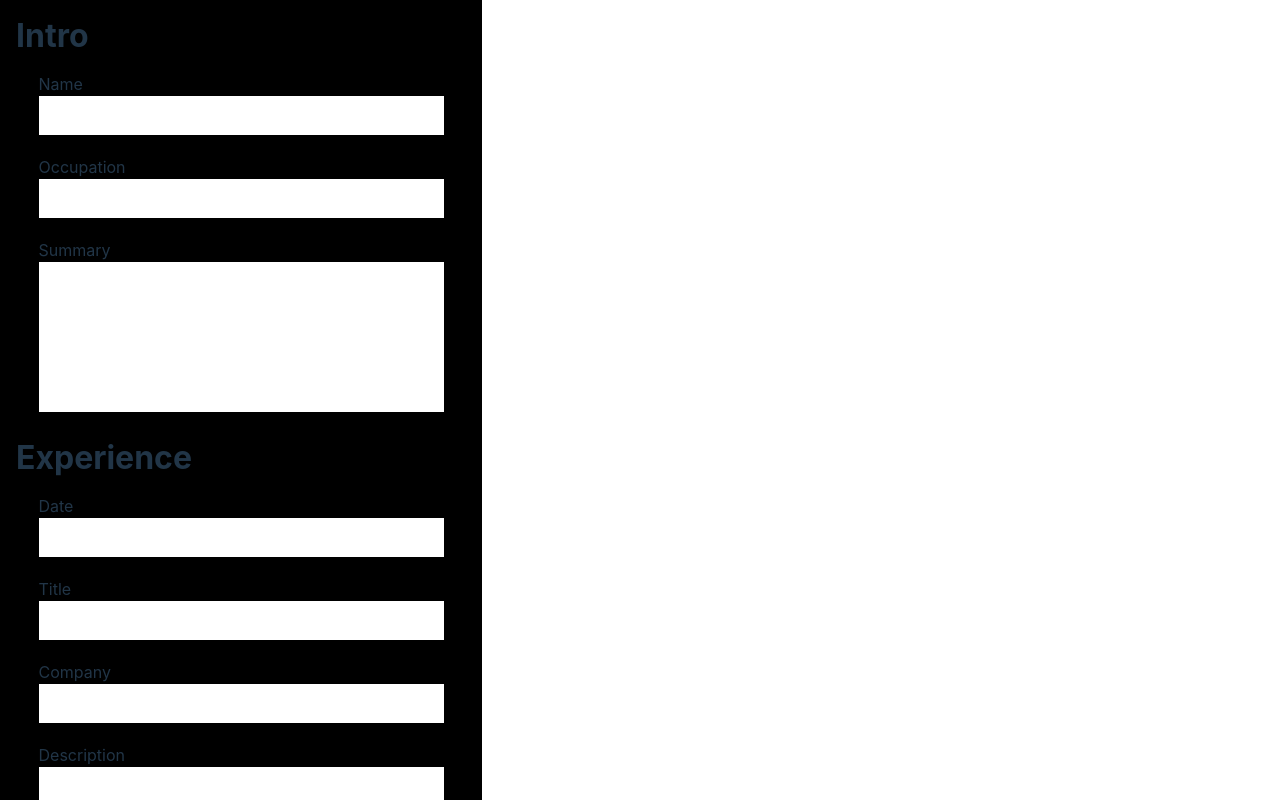
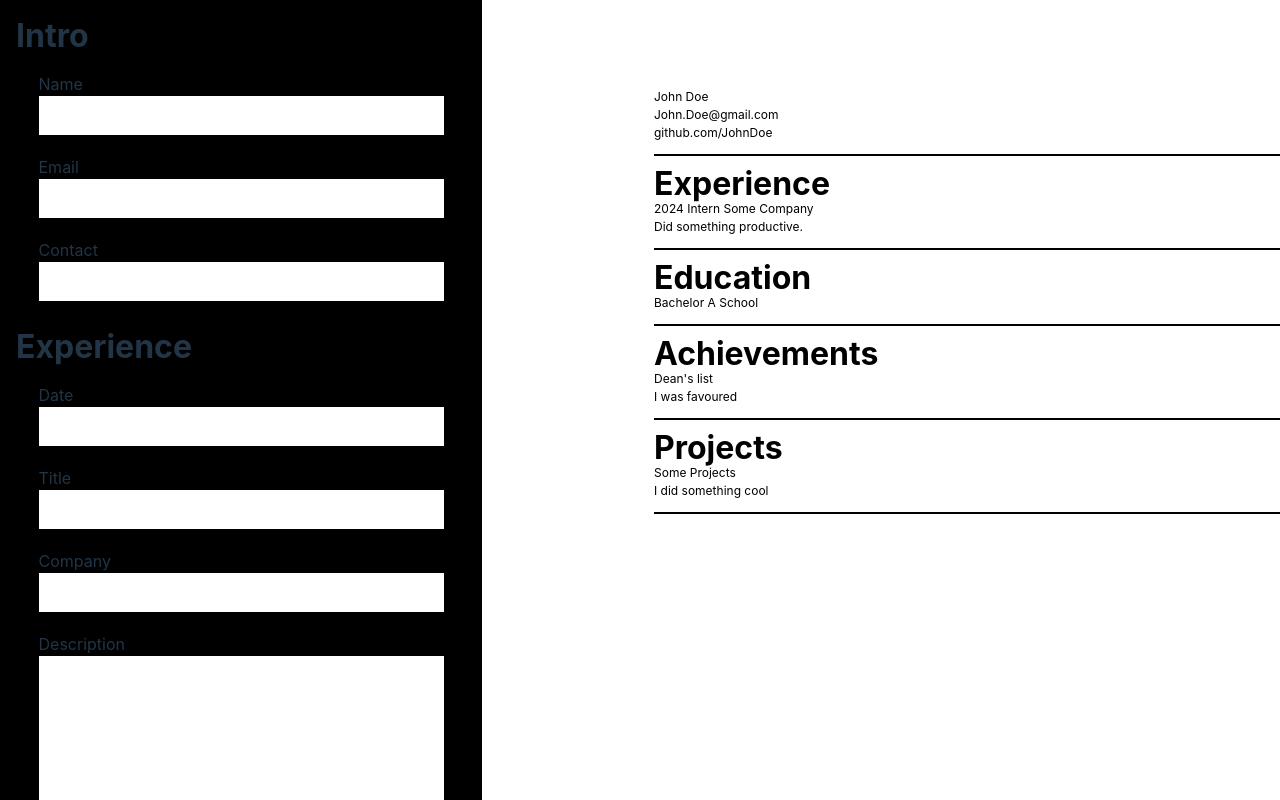
Before and after one commit to brian-blots-tran/simple-react-CVapp, a React (Vite) app: page / in a window 1280 px wide. Built offline with nearby package versions, Linux system fonts and the light colour scheme.

Commit message:
start styling preview page

```diff
--- a/src/App.jsx
+++ b/src/App.jsx
@@ -4,11 +4,20 @@ import { useState } from 'react';
 import Preview from './components/preview/preview.jsx';
 function App() {
   const [data, setData] = useState({
-    Header: { name: '', occupation: '', summary: '' },
-    Experience: { date: '', title: '', company: '', description: '' },
-    Education: { degree: '', institution: '' },
-    Achievements: { title: '', description: '' },
-    Projects: { title: '', description: '' },
+    Header: {
+      name: 'John Doe',
+      email: 'John.Doe@gmail.com',
+      contact: 'github.com/JohnDoe',
+    },
+    Experience: {
+      date: '2024',
+      title: 'Intern',
+      company: 'Some Company',
+      description: 'Did something productive.',
+    },
+    Education: { degree: 'Bachelor', institution: 'A School' },
+    Achievements: { title: "Dean's list", description: 'I was favoured' },
+    Projects: { title: 'Some Projects', description: 'I did something cool' },
     Other: '',
   });
 
--- a/src/components/preview/preview.css
+++ b/src/components/preview/preview.css
@@ -1,6 +1,8 @@
 #preview {
   display: block;
   padding: 1rem;
+  padding-right: 100px;
+  padding-left: 100px;
   overflow-y: scroll;
   overflow-x: scroll;
   scrollbar-width: thin;
@@ -18,3 +20,15 @@
   padding: 72px;
   font-size: 12px;
 }
+
+.break-line {
+  margin-top: 12px;
+  margin-bottom: 12px;
+  border: 1px solid black;
+}
+.preview-heading {
+  font-size: 32px;
+  padding: 0;
+  margin: 0;
+  line-height: 1;
+}
--- a/src/components/preview/preview.jsx
+++ b/src/components/preview/preview.jsx
@@ -5,27 +5,38 @@ function Preview({ data }) {
       <div id='preview-page'>
         <div className='' id='preview-header'>
           <div className=''>{data.Header.name}</div>
-          <div className=''>{data.Header.occupation}</div>
-          <div className=''> {data.Header.summary}</div>
+          <div className=''>{data.Header.email}</div>
+          <div className=''> {data.Header.contact}</div>
         </div>
+        <div className='break-line'></div>
         <div className='' id='preview-experience'>
-          <div className=''>{data.Experience.date}</div>
-          <div className=''>{data.Experience.title}</div>
-          <div className=''> {data.Experience.company}</div>
+          <h1 className='preview-heading'>Experience</h1>
+          <div className=''>
+            {data.Experience.date} {data.Experience.title}{' '}
+            {data.Experience.company}
+          </div>
           <div className=''> {data.Experience.description}</div>
         </div>
+        <div className='break-line'></div>
         <div className='' id='preview-education'>
-          <div className=''>{data.Education.degree}</div>
-          <div className=''>{data.Education.institution}</div>
+          <h1 className='preview-heading'>Education</h1>
+          <div className=''>
+            {data.Education.degree} {data.Education.institution}
+          </div>
         </div>
+        <div className='break-line'></div>
         <div className='' id='preview-achievements'>
+          <h1 className='preview-heading'>Achievements</h1>
           <div className=''>{data.Achievements.title}</div>
           <div className=''>{data.Achievements.description}</div>
         </div>
+        <div className='break-line'></div>
         <div className='' id='preview-projects'>
+          <h1 className='preview-heading'>Projects</h1>
           <div className=''>{data.Projects.title}</div>
           <div className=''>{data.Projects.description}</div>
         </div>
+        <div className='break-line'></div>
         <div className='' id='preview-other'>
           <div className=''>{data.Other}</div>
         </div>
```
Also changed, not shown: 1 other file (tests, documents, lock files or other folders).
